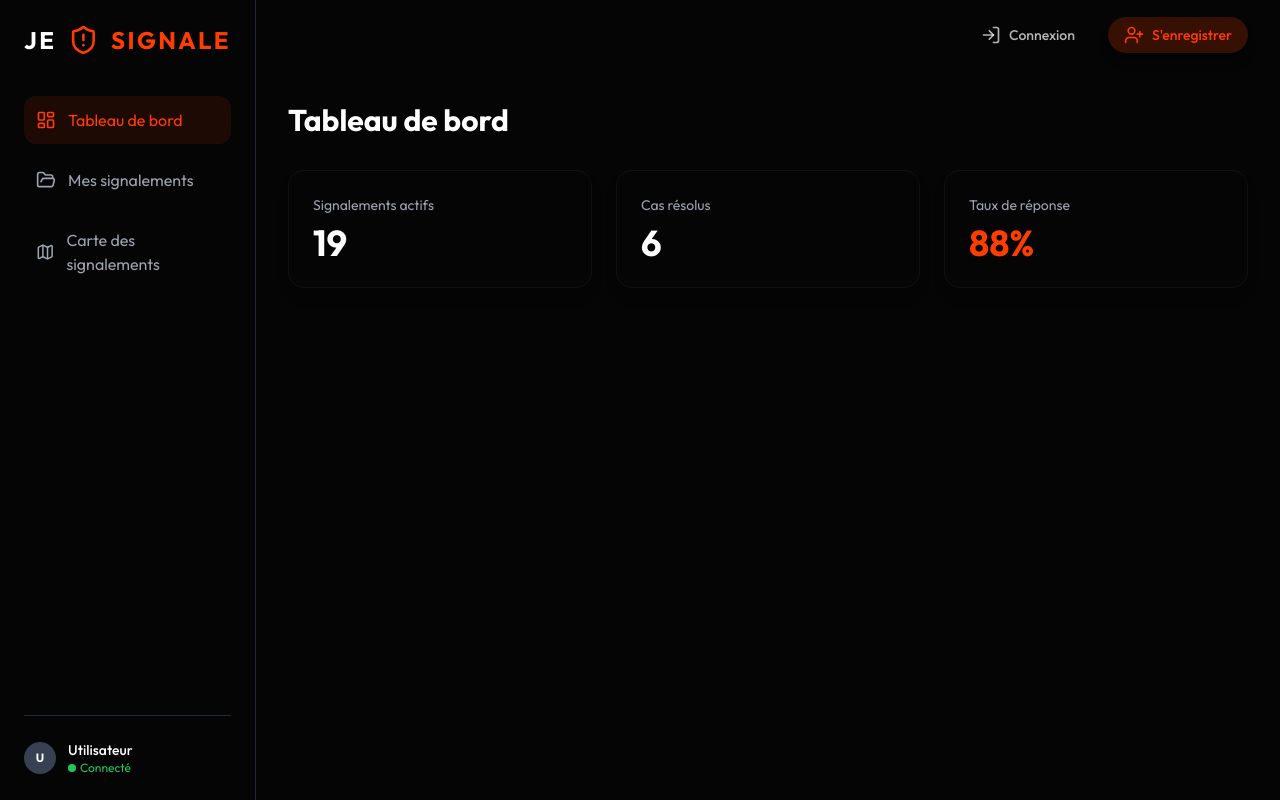
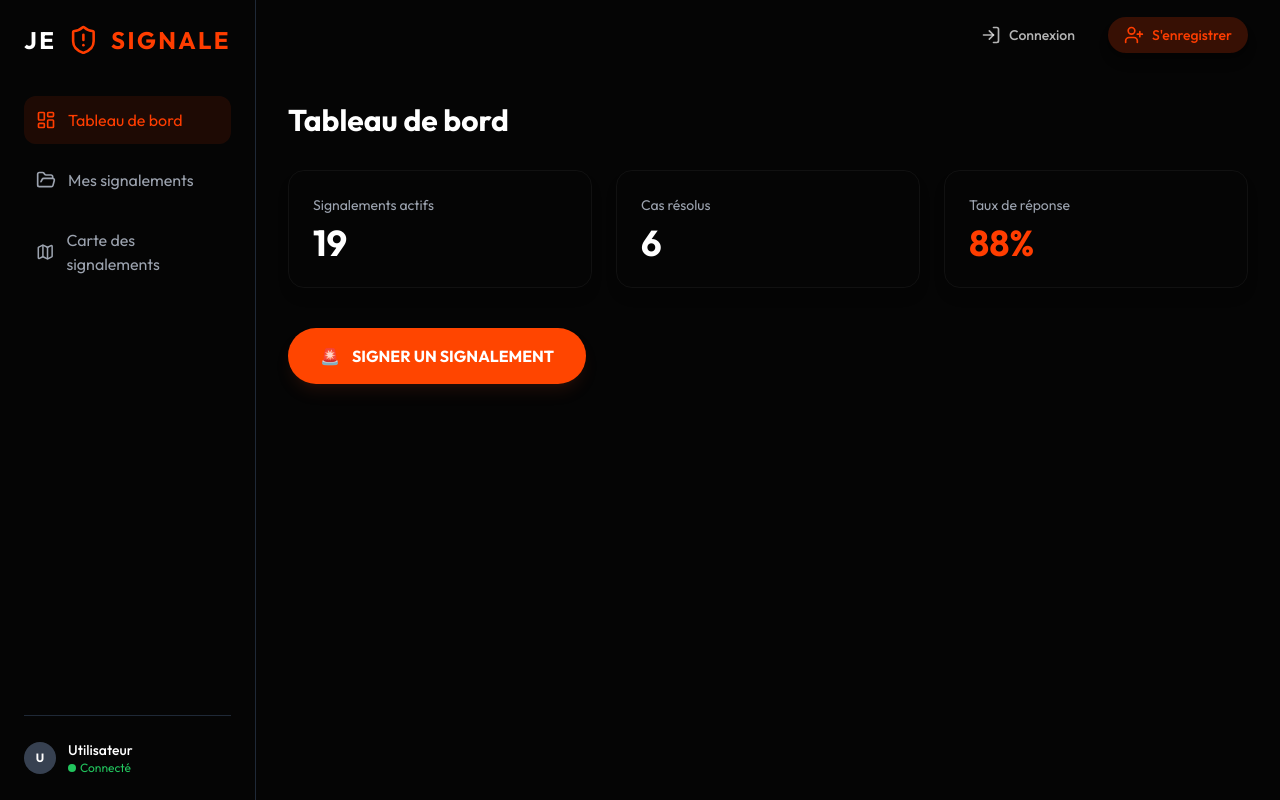
Before and after one commit to moohwlh/Projet---JE-SIGNALE, a Next.js app in the folder frontend/: page / in a window 1280 px wide. Built offline with nearby package versions, Linux system fonts and the light colour scheme.

Commit message:
Correction Bug "Token invalide"

```diff
--- a/frontend/app/page.tsx
+++ b/frontend/app/page.tsx
@@ -1,3 +1,5 @@
+import Link from 'next/link';
+
 export default function Home() {
   return (
     <div>
@@ -21,6 +23,13 @@ export default function Home() {
           <p className="text-4xl font-bold text-cyber-primary">88%</p>
         </div>
       </div>
+      <div className="mt-10">
+  <Link href="/signalements">
+    <button className="flex items-center gap-3 bg-[#FF4500] text-white px-8 py-4 rounded-full font-bold hover:scale-105 transition-transform shadow-lg shadow-orange-900/20">
+      <span>🚨</span> SIGNER UN SIGNALEMENT
+    </button>
+  </Link>
+</div>
     </div>
   );
 }
--- a/frontend/app/signalements/page.tsx
+++ b/frontend/app/signalements/page.tsx
@@ -96,7 +96,7 @@ export default function PageSignalment () {
             <textarea name="description" rows={4} placeholder="Détaillez l'incident..." onChange={handleChange} className="bg-black border border-gray-700 p-3 rounded-lg outline-none focus:border-orange-500" required></textarea>
           </div>
 
-          <button type="submit" className="w-full bg-orange-600 hover:bg-orange-500 text-white font-bold py-4 rounded-xl transition-all shadow-lg">
+          <button type="submit" className="w-full bg-[#FF4500] hover:bg-[#FF5722] text-white font-bold py-4 rounded-xl transition-all shadow-[0_0_15px_rgba(255,69,0,0.3)] uppercase tracking-widest">
             SOUMETTRE LE RAPPORT
           </button>
         </form>
```
Also changed, not shown: 2 other files (tests, documents, lock files or other folders).
